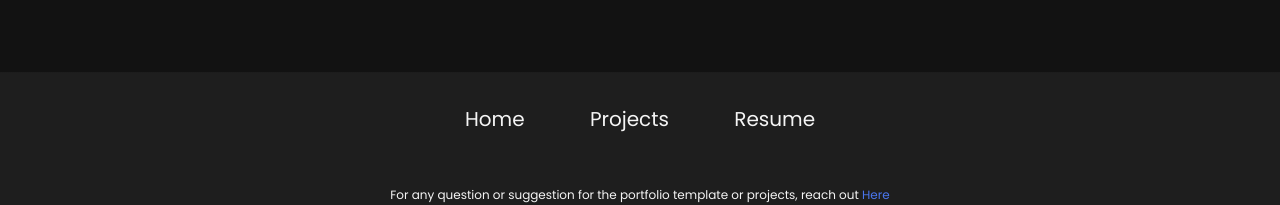
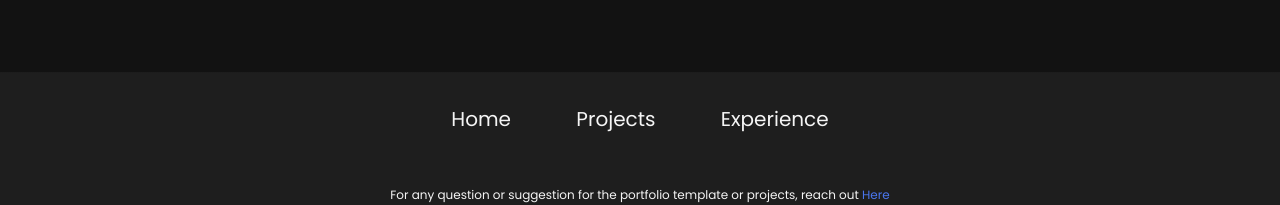
Before and after one commit to devmak7/devmak7.github.io, a Jekyll site: the page built from index.html, in a window 1280 px wide and 900 px high, scrolled down 2224 px. Shown: the part 678-883 px from the top of the window. Built offline with Jekyll 4.4.1, drawn with Linux system fonts in a browser that asks for light colours.

Commit message:
Update footer.html

```diff
--- a/_includes/footer.html
+++ b/_includes/footer.html
@@ -4,16 +4,22 @@
       <a href="/">
         <span>Home</span>
       </a>
-            <a href="/projects/">
+      <a href="#projects">
         <span>Projects</span>
       </a>
-            <a href={{site.resume-url}} target="_blank" rel="noopener noreferrer">
-                <span>Resume</span>
+      <a href="#experience">
+        <span>Experience</span>
       </a>
     </div>
   </div>
   <div class="license">
-        <span>For any question or suggestion for the portfolio template or projects, reach out <a class="help" href="mailto:admin@lowinertia.com"> Here</a> </span>
-        <p>Free-To-Engineer portfolio template © 2025 by lowinertia.com is licensed under <a href="https://creativecommons.org/licenses/by/4.0/?ref=chooser-v1">CC BY 4.0</a></p>
+    <span>
+      For any question or suggestion for the portfolio template or projects, reach out
+      <a class="help" href="mailto:admin@lowinertia.com">Here</a>
+    </span>
+    <p>
+      Free-To-Engineer portfolio template © 2025 by lowinertia.com is licensed under
+      <a href="https://creativecommons.org/licenses/by/4.0/?ref=chooser-v1">CC BY 4.0</a>
+    </p>
   </div>
 </footer>
```
Lines whose indentation alone changed are shown as unchanged.
